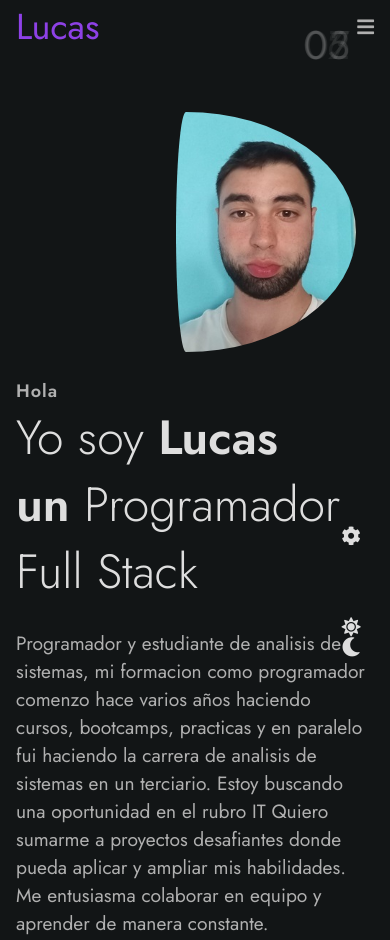
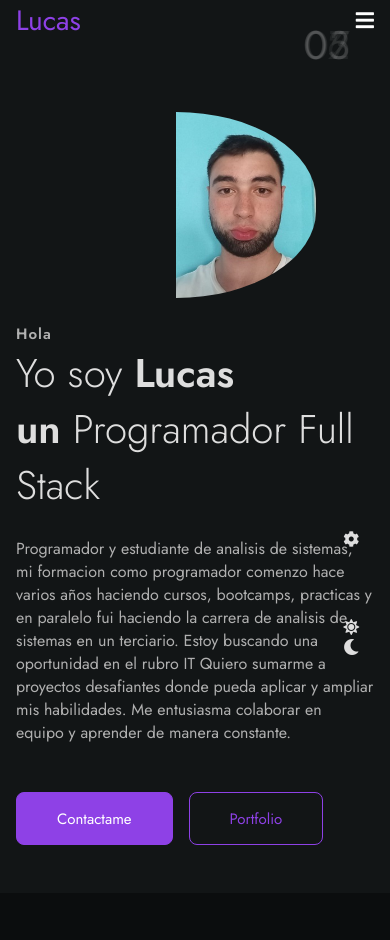
Before and after one commit to Lucassarfati1/LucasSarfatiCV, a plain HTML site: page index.html in a window 390 px wide. Shown: the top 940 px of the page. Drawn offline with Linux system fonts and the light colour scheme; a small style sheet from the web is missing.

Commit message:
cambios responsive

```diff
--- a/index.html
+++ b/index.html
@@ -64,8 +64,9 @@
             <a href="index.html" class="nav__logo">Lucas</a>
 
 
-            <input type="checkbox" id="nav-toggler" class="nav-toggler">
-            <label for="nav-toggler">
+            <input type="checkbox" id="nav-toggler" />
+
+            <label for="nav-toggler" class="nav__toggle">
                 <i class="fa">&#xf0c9;</i>
             </label>
 
@@ -98,8 +99,6 @@
                 <li class="nav__item">
                     <a href="#skills" class="nav__link">Tecnologias - Conocimiento</a>
                 </li>
-
-
 
             </ul>
 
--- a/style.css
+++ b/style.css
@@ -97,7 +97,6 @@ img {
 /*------------------------------------------------ REUSABLE CSS CLASSES -----------------------------------------------*/
 .container {
     max-width:1200px;
-
     margin-inline: auto;
     padding-inline: 1rem;
 
@@ -327,7 +326,7 @@ input[type='checkbox'] {
     top: 0;
     left: 0;
     width: 100%;
-    background-color: var(--body-color);
+    background-color: var(--container-color);
     box-shadow: 0 3px 9px hsla(0,0,0,0.5);
 }
 .nav {
@@ -431,8 +430,7 @@ input[type='checkbox'] {
 
 .home__img {
 
-    z-index: 10;
-    position: relative;
+    /*position: relative;*/
     vertical-align: middle;
 }
 .btn {
@@ -1006,17 +1004,18 @@ input[type='checkbox'] {
 }
 
 :root {
-    --big-font-size: 3rem;
-    --h1-font-size:2.5rem;
-    --h2-font-size: 2.25rem;
-    --h3-font-size: 1.5rem;
-    --larger-font-size: 1.2rem;
-    --large-font-size: 1.125rem;
+    --big-font-size: 2.5rem;
+    --h1-font-size:2rem;
+    --h2-font-size: 1.75rem;
+    --h3-font-size: 1.25rem;
+    --larger-font-size: 1rem;
+    --large-font-size: .938rem;
 
 }
 
 .home__img {
     width: 340px;
+
 }
 
 .about__img-wrapper {
@@ -1072,7 +1071,8 @@ input[type='checkbox'] {
 
     .home__container,
     .about__container,
-    .resume__container {
+    .resume__container,
+    .contact__container {
         grid-template-columns: 1fr;
     }
 
@@ -1084,7 +1084,8 @@ input[type='checkbox'] {
         margin-inline: auto;
     }
 
-    .about__container {
+    .about__container,
+    .contact__container {
         row-gap: 2rem;
     }
 
@@ -1105,22 +1106,21 @@ input[type='checkbox'] {
         grid-template-columns: repeat(2, 1fr);
     }
 
+    .resume__container {
+        row-gap: 2.5rem;
+    }
+
 
 }
-
-
-
-
-
 /* For medium devices */
 
-@media screen and (max-width:768px) {
+@media screen and (max-width: 768px) {
     .container {
         max-width: 560px;
     }
 
     .nav {
-        height: calc(var(--header-height));
+        height: calc(var(--header-height) + 1rem);
     }
 
     .nav__list {
@@ -1139,18 +1139,24 @@ input[type='checkbox'] {
 
     .nav__toggle {
         display: block;
-        color: var(--text-color);
+        color: var(--white);
         font-size: 1.3rem;
-       z-index: 1;
+
     }
 
     #nav-toggler:checked ~ .nav__list {
         max-height: 500px;
         padding: 1.75rem;
     }
+
+    .home__img {
+        width: 300px;
+    }
 }
 /*For small devices*/
 @media screen and (max-width: 576px) {
+
+
     .home {
         padding-top: 7rem;
     }
@@ -1167,8 +1173,7 @@ input[type='checkbox'] {
     .services__container,
     .skills__container,
     .work__container,
-    .form__group
-    {
+    .form__group {
         grid-template-columns: 1fr;
     }
 
@@ -1179,6 +1184,10 @@ input[type='checkbox'] {
 }
 
 @media screen and (max-width: 450px) {
+
+    .home__img {
+        justify-items: center;
+    }
     .about__data {
         grid-template-columns: 1fr;
     }
@@ -1201,7 +1210,9 @@ input[type='checkbox'] {
         row-gap: .25rem;
     }
 
-    .resume__header {
+    .resume__header,
+    .skill__tittles,
+    .skills__description {
         padding-inline: 1rem;
     }
 
```
